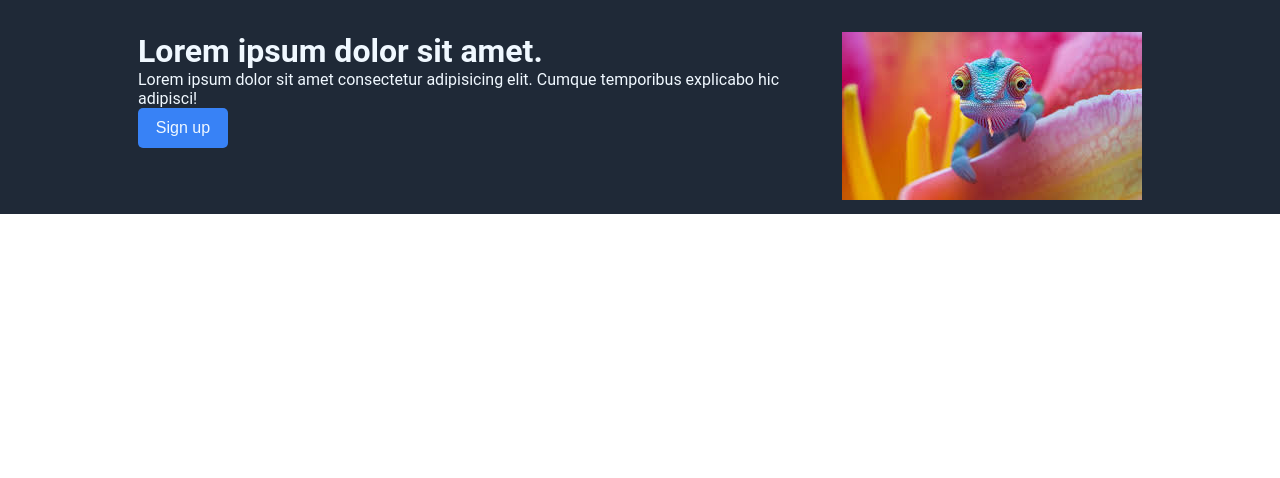
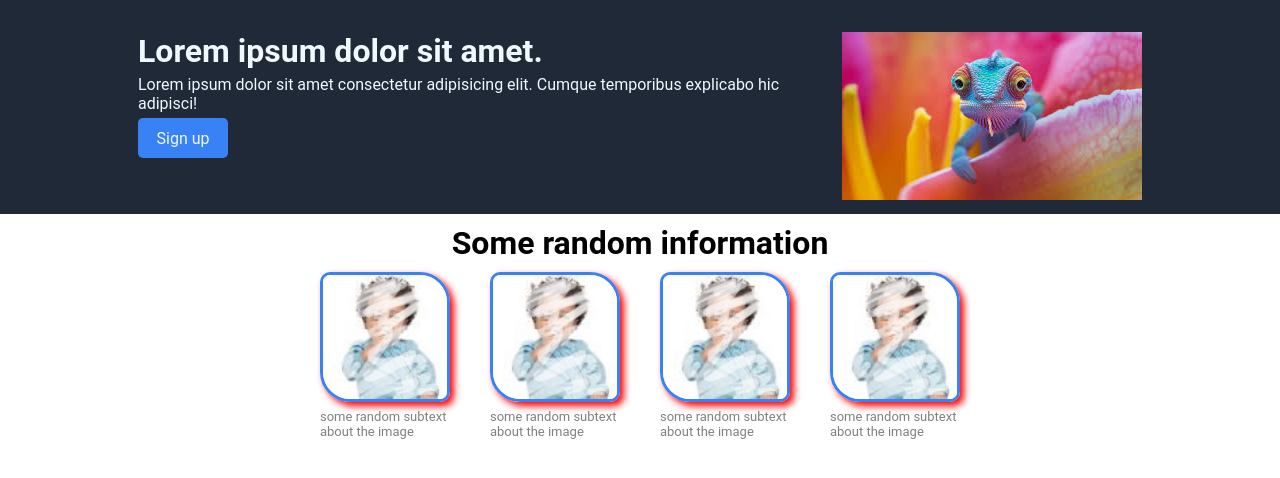
Before and after one commit to Punith1117/landing-page, a plain HTML site: page index.html in a window 1280 px wide. Shown: the part 48-526 px from the top of the page. Drawn offline with Linux system fonts and the light colour scheme.

Commit message:
add primary-container and gap to intro-text

```diff
--- a/index.html
+++ b/index.html
@@ -25,5 +25,26 @@
             </div>
         </div>
     </header>
+    <div class="primary-container">
+        <h1>Some random information</h1>
+        <div class="images-section">
+            <div class="image-text">
+                <img class="image" src="images/image1.jpg" alt="image1">
+                <sub-text class="sub-text">some random subtext about the image</sub-text>
+            </div>
+            <div class="image-text">
+                <img class="image" src="images/image1.jpg" alt="image2">
+                <sub-text class="sub-text">some random subtext about the image</sub-text>
+            </div>
+            <div class="image-text">
+                <img class="image" src="images/image1.jpg" alt="image3">
+                <sub-text class="sub-text">some random subtext about the image</sub-text>
+            </div>
+            <div class="image-text">
+                <img class="image" src="images/image1.jpg" alt="image4">
+                <sub-text class="sub-text">some random subtext about the image</sub-text>
+            </div>
+        </div>
+    </div>
 </body>
 </html>
--- a/styles.css
+++ b/styles.css
@@ -1,4 +1,5 @@
 * {
+    font-family: 'roboto', sans-serif;
     margin: 0px;
     padding: 0px;
     box-sizing: border-box;
@@ -10,7 +11,6 @@ a {
 .head {
     background: #1f2937;
     color:aliceblue;
-    font-family: 'roboto', sans-serif;
     display: flex;
     flex-direction: column;
     align-items: center;
@@ -47,7 +47,7 @@ a {
 .intro-text {
     display: flex;
     flex-direction: column;
-    align-items: start;
+    gap: 5px;
 }
 .signup {
     height: 40px;
@@ -59,3 +59,34 @@ a {
     padding: 4px;
     font-size: medium;
 }
+
+.primary-container {
+    display: flex;
+    flex-direction: column;
+    padding: 10px;
+    gap: 10px;
+    align-items: center;
+}
+
+.images-section {
+    display: flex;
+    gap: 40px;
+    font-size: small;
+    color: grey;
+}
+
+.image-text {
+    display: flex;
+    flex-direction: column;
+    width: 130px;
+    height: auto;
+    gap: 7px;
+}
+
+.image {
+    width: 100%;
+    height: 100%;
+    border: 3px solid #3882F6;
+    border-radius: 10px 30px;
+    box-shadow: 4px 4px 7px rgb(255, 0, 0);
+}
```
Also changed, not shown: images/image1.jpg (added).
